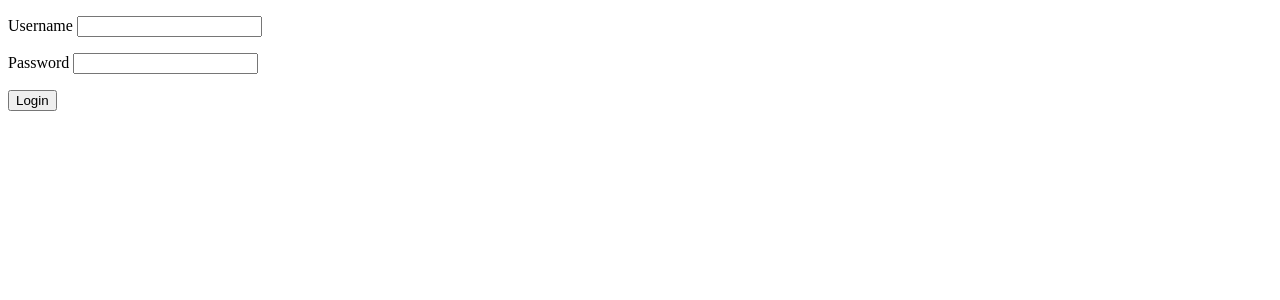
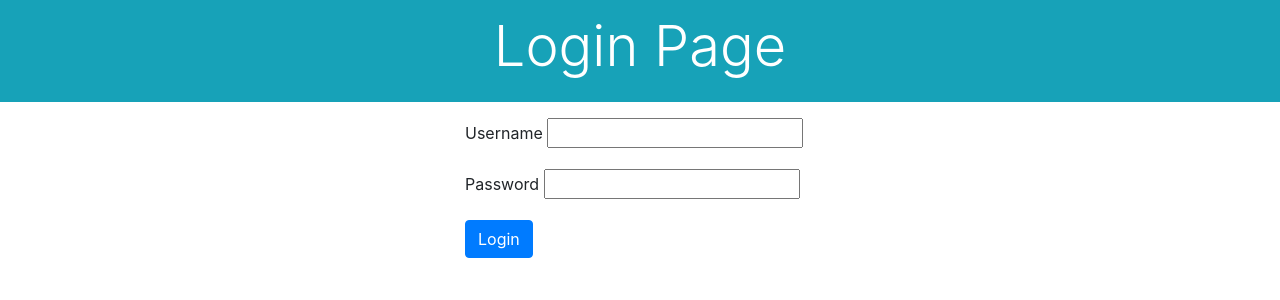
Before and after one commit to dixitaayush8/CMPE131_Moovify_Team12, a Django app: page /login/ in a window 1280 px wide. Shown: the top 300 px of the page. Run offline with Django 3.2, Linux system fonts and the light colour scheme; parts of the project's set-up code (start-up, migrations or seed data) failed here and were passed over; some libraries are stand-ins or nearby versions.

Commit message:
Updated Login Page

```diff
--- a/mysite/templates/registration/login.html
+++ b/mysite/templates/registration/login.html
@@ -1,10 +1,22 @@
 <!DOCTYPE html>
 <html>
 <head>
+    <link rel="stylesheet" href="https://maxcdn.bootstrapcdn.com/bootstrap/4.0.0-beta/css/bootstrap.min.css" integrity="sha384-/Y6pD6FV/Vv2HJnA6t+vslU6fwYXjCFtcEpHbNJ0lyAFsXTsjBbfaDjzALeQsN6M" crossorigin="anonymous">
+    <script src="https://maxcdn.bootstrapcdn.com/bootstrap/4.0.0-beta/js/bootstrap.min.js" integrity="sha384-h0AbiXch4ZDo7tp9hKZ4TsHbi047NrKGLO3SEJAg45jXxnGIfYzk4Si90RDIqNm1" crossorigin="anonymous"></script>
+
+    <blockquote class="blockquote text-center">
+        <div class="p-3 mb-2 bg-info text-white"> <h4 class="display-4">Login Page</h4> </div>
+    </blockquote>
+
     <title>Login</title>
 </head>
 <body>
     <form method="POST">
+        <div class = "container">
+            <div class = "row">
+                <div class = "col">
+                </div>
+                <div class = "col">
                     {% csrf_token %}
                     <p>
                         <label>Username</label>
@@ -14,7 +26,13 @@
                         <label>Password</label>
                         <input type="password" name="password">
                     </p>
-        <button type="submit">Login</button>
+                    <button class= "btn btn-primary" type="submit">Login</button>
+                </div>
+                <div class = "col">
+                </div>
+            </div>
+        </div>
+
     </form>
 </body>
 </html>
```
Lines whose indentation alone changed are shown as unchanged.
